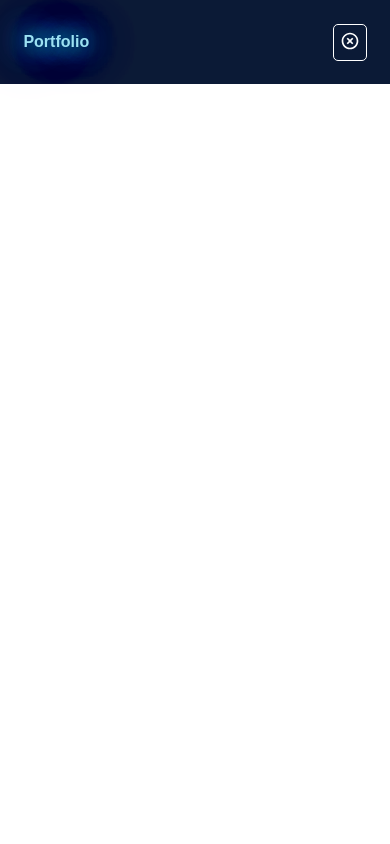
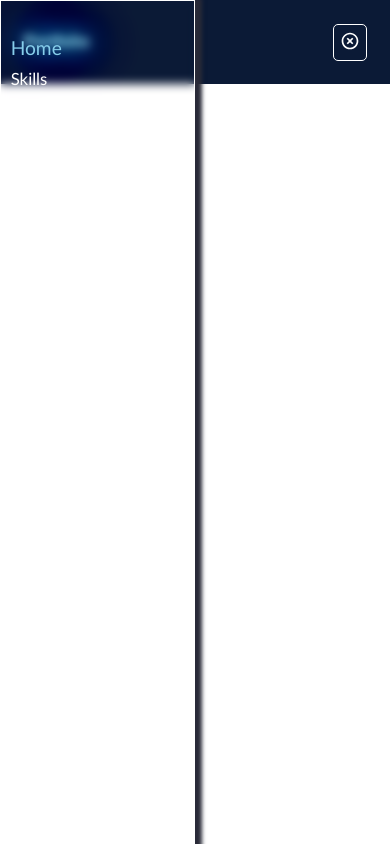
Before and after one commit to angalwarsupriya/supriya-portfolio, a React (Vite) app: page / in a window 390 px wide. Both pictures are taken after a click on the button 349 px from the left and 42 px from the top of the page. Built offline with nearby package versions, Linux system fonts and the light colour scheme.

Commit message:
added mobil navbar

```diff
--- /dev/null
+++ b/src/components/MobileNav/index.css
@@ -0,0 +1,51 @@
+
+.mobile-nav-con{
+    height: 100vh;
+    background-color:transparent;
+    backdrop-filter: blur(5px);
+    box-shadow: 2px 3px 4px 5px rgb(41, 42, 56);
+    border: 1px solid white;
+    width: 50vw;
+    position: fixed;
+    left: 0px;
+    top: 0px;
+    z-index: 1000;
+}
+
+.nav-bar-in-sm{
+    display: flex;
+    flex-direction: column;
+    padding: 0px;
+    padding-left: 5%;
+    padding-top: 10%;
+    height: 100%;
+    width: 100%;
+}
+.list-item-sm{
+    color: hsl(0, 3%, 83%);
+    font-size: 18px;
+    margin-left: 0px;
+    display: block;
+    width: 100%;
+}
+.menu-item-sm{
+    margin-left: 0px;
+    color: aliceblue;
+    text-decoration: none;
+}
+.mobile-nav-con.active{
+    display: none;
+}
+
+
+
+.mobile-nav-ul{
+    height: 100vh;
+    width:50vw;
+    background-color: aqua;
+}
+@media screen and (min-width:767px){
+    .mobile-nav-con{
+        display: none;
+    }
+}
--- /dev/null
+++ b/src/components/MobileNav/index.jsx
@@ -0,0 +1,36 @@
+import './index.css'
+
+const status = {
+    home:'HOME',
+    skills:"SKILLS",
+    projects:'PROJECTS',
+    contact:'CONTACT'
+}
+
+function MobileNav(props) {
+
+  const {menuStatus, changeActiveLinkStatus, activeLinkStatus} = props
+
+  const menuStaAct = menuStatus ? '' : 'active'
+
+  return (
+    <div className={`mobile-nav-con ${menuStaAct}`}>
+        <ul className='nav-bar-in-sm'>
+            <li className='list-item-sm' >
+                <a href='#hero-section' className='menu-item-sm' style={{color: activeLinkStatus===status.home ? 'skyblue' : 'white', fontSize:activeLinkStatus===status.home ? '1.2rem' : '1.05rem'}} onClick={() => changeActiveLinkStatus(status.home)}>Home</a>
+            </li>
+            <li className='list-item-sm' >
+                <a href='#skills-section' className='menu-item-sm' style={{color: activeLinkStatus===status.skills ? 'skyblue' : 'white', fontSize:activeLinkStatus===status.skills ? '1.2rem' : '1.05rem'}} onClick={() => changeActiveLinkStatus(status.skills)}>Skills</a>
+            </li>
+            <li className='list-item-sm'>
+                <a href='#my-projects' className='menu-item-sm' style={{color: activeLinkStatus===status.projects ? 'skyblue' : 'white', fontSize:activeLinkStatus===status.projects ? '1.2rem' : '1.05rem'}} onClick={() => changeActiveLinkStatus(status.projects)}>Projects</a>
+            </li>
+            <li className='list-item-sm'>
+                <a href='#contact-section' className='menu-item-sm' style={{color: activeLinkStatus===status.contact ? 'skyblue' : 'white', fontSize:activeLinkStatus===status.contact ? '1.2rem' : '1.05rem'}} onClick={() => changeActiveLinkStatus(status.contact)}>Contact Me</a>
+            </li>
+        </ul>
+    </div>
+  )
+}
+
+export default MobileNav
--- a/src/components/Navbar/index.jsx
+++ b/src/components/Navbar/index.jsx
@@ -1,4 +1,6 @@
 import './index.css'
+import MobileNav from '../MobileNav'
+
 import { LuMenu } from "react-icons/lu";
 import { MdOutlineHighlightOff } from "react-icons/md";
 import { useState } from 'react'
@@ -51,7 +53,7 @@ function Navbar() {
             <button className='nav-menu-btn' onClick={changeMenuStatusFun}>
                 <LuMenu style={{fontSize:'20px'}}/>
             </button>}
-
+            <MobileNav menuStatus={menuStatus} changeActiveLinkStatus={changeActiveLink} activeLinkStatus={activeLinkStatus}/>
        </div>
     </div>
   )
```
